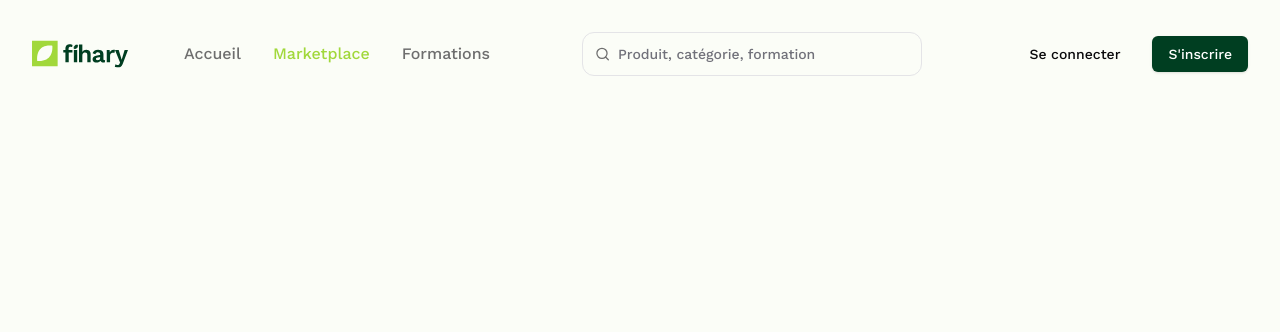
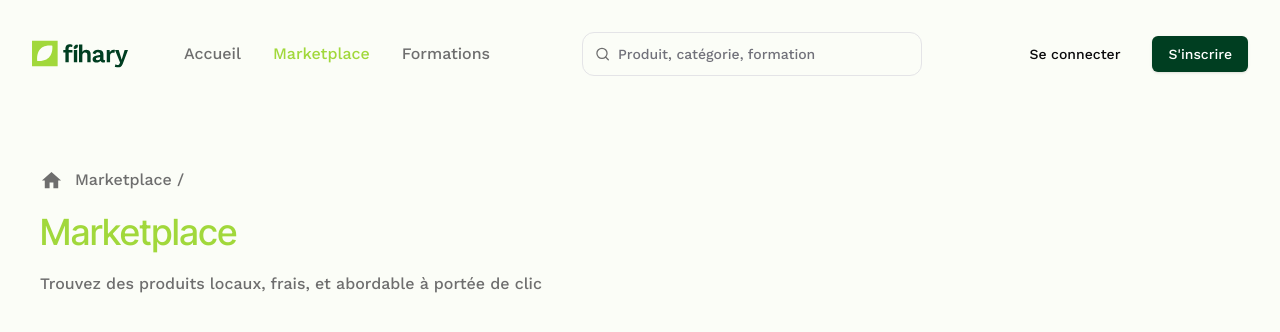
Before and after one commit to DMikaia/fihary-front, a Next.js app: page /market in a window 1280 px wide. Shown: the top 332 px of the page. Built offline with nearby package versions, Linux system fonts and the light colour scheme.

Commit message:
feat: add header to market

```diff
--- a/src/app/market/page.tsx
+++ b/src/app/market/page.tsx
@@ -1,11 +1,21 @@
 "use client"
 
+import Image from "next/image";
 import { FC } from "react";
 
 const MarketPlace: FC = (): JSX.Element => {
     return (
-        <section className="">
-
+        <section className="marketplace__content mt-[21vh]">
+            <div className="container mx-auto px-10">
+                <header className="flex flex-col gap-5">
+                    <div className="markdown flex items-center gap-3">
+                        <Image src="/icons/home-markdown.svg" alt="home-icon" height={23} width={23} />
+                        <p className="text-[#6E6E6E]">Marketplace /</p>
+                    </div>
+                    <h3 className="text-[#A1D83B] inter-tight text-4xl">Marketplace</h3>
+                    <p className="text-secondary-2">Trouvez des produits locaux, frais, et abordable à portée de clic</p>
+                </header>
+            </div>
         </section>
     );
 };
```
Also changed, not shown: public/icons/home-markdown.svg (added).
